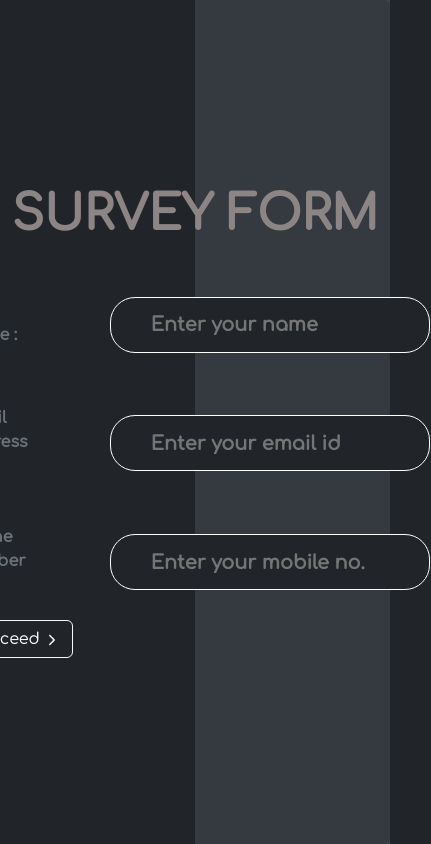
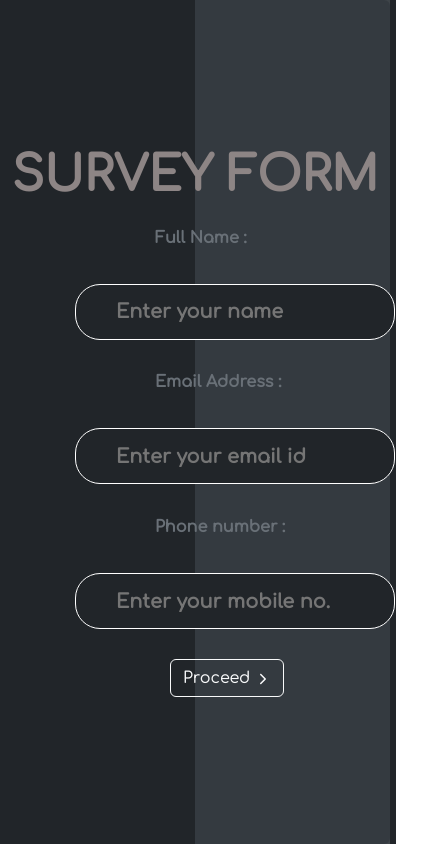
Before and after one commit to Gupta0Kaustubh/Survey-form-app, a React (Vite) app in the folder frontend/: page /surveyquestion in a window 390 px wide. Shown: the whole page, 431 px wide, since content can reach past the window. Built offline with nearby package versions, Linux system fonts and the light colour scheme.

Commit message:
UI completed

```diff
--- a/frontend/package.json
+++ b/frontend/package.json
@@ -10,6 +10,7 @@
     "preview": "vite preview"
   },
   "dependencies": {
+    "axios": "^1.6.7",
     "bootstrap": "^5.3.2",
     "react": "^18.2.0",
     "react-bootstrap": "^2.10.1",
--- a/frontend/src/App.jsx
+++ b/frontend/src/App.jsx
@@ -1,11 +1,12 @@
 import Home from './components/home.jsx'
 import './App.css'
+import axios from 'axios';
 import { BrowserRouter as Router, Routes, Route } from 'react-router-dom';
 import AdminLoginPage from './components/AdminLoginPage.jsx';
 import Details from './components/Details.jsx'
 import FirstUserInformation from './components/FirstUserInformation.jsx'
 import Survey from './components/Survey.jsx';
-import {React, useState} from 'react'
+import {React, useEffect, useState} from 'react'
 function App() {
   const [response,setResponse] = useState([{
     name: "name",
@@ -21,6 +22,15 @@ function App() {
     question8: "",
     comment: ""
         }])
+
+        const sendDataToBackend = async () => {
+          try {
+            const responseFromBackend = await axios.post('/api/survey', response);
+            console.log('Response from backend:', responseFromBackend.data);
+          } catch (error) {
+            console.error('Error sending data to backend:', error);
+          }
+        };
 
   return (
     <>
--- a/frontend/src/components/FirstUserInformation.jsx
+++ b/frontend/src/components/FirstUserInformation.jsx
@@ -29,19 +29,19 @@ const FirstUserInformation = ({response,setResponse}) => {
           <form onSubmit={()=>navigate("/survey")}>
           <table className='table-input'>
               <thead>
-              <tr>
+              <tr className='one'>
                   <th className='headin' >Full Name : </th>
                   <td>
                       <input id="name" onChange={(e)=>{valuechange(e)}} type="text" placeholder='Enter your name' required/>
                   </td>
               </tr>
-              <tr>
+              <tr className='one'>
                   <th className='headin'>Email Address : </th>
                   <td>
                       <input id="mail" onChange={(e)=>{valuechange(e)}} type="email" placeholder='Enter your email id' required/>
                   </td>
               </tr>
-              <tr>
+              <tr className='one'>
                   <th className='headin'>Phone number : </th>
                   <td>
                       <input id="ph" onChange={(e)=>{valuechange(e)}} type="text" placeholder='Enter your mobile no.' required/>
@@ -49,7 +49,7 @@ const FirstUserInformation = ({response,setResponse}) => {
               </tr>
               </thead>
           </table>
-          <Button variant="outline-light" type="submit">
+          <Button className='butto' variant="outline-light" type="submit">
               Proceed  <IoIosArrowForward /></Button>
 
           </form>
--- a/frontend/src/styles/firstuserinformation.css
+++ b/frontend/src/styles/firstuserinformation.css
@@ -56,3 +56,14 @@ input:hover{
 .link{
     cursor: pointer;
 }
+
+
+@media only screen and (max-width: 767px) {
+    .one{
+        display: flex;
+        flex-direction: column;
+    }
+    .butto{
+        margin-left:11rem;
+    }
+}
--- a/frontend/src/styles/survey.css
+++ b/frontend/src/styles/survey.css
@@ -114,3 +114,13 @@ body{
     margin-bottom: 10rem;
     cursor: pointer;
 } */
+
+@media only screen and (max-width: 767px) {
+    .textarea{
+        width: 80vw;
+        margin-left: 2rem;
+    }
+    .submit2{
+        margin-left: 12rem;
+    }
+}
```
Also changed, not shown: 2 other files (tests, documents, lock files or other folders).
